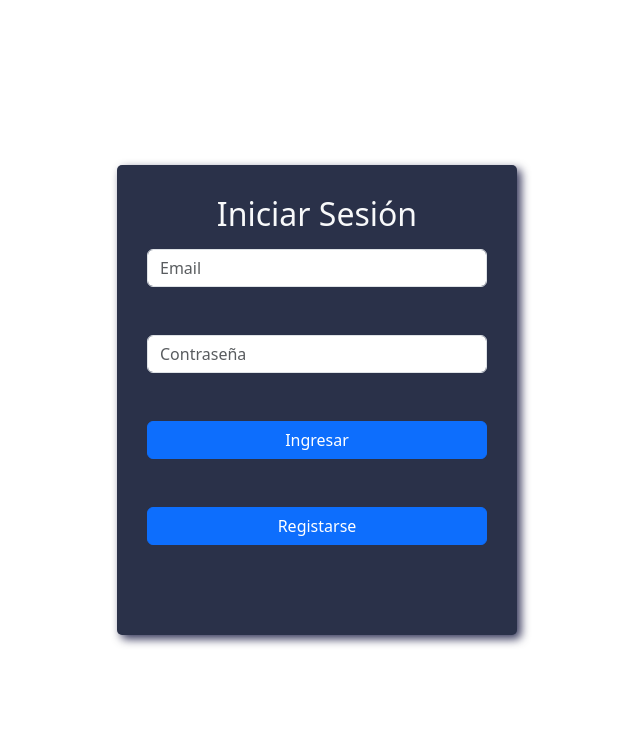
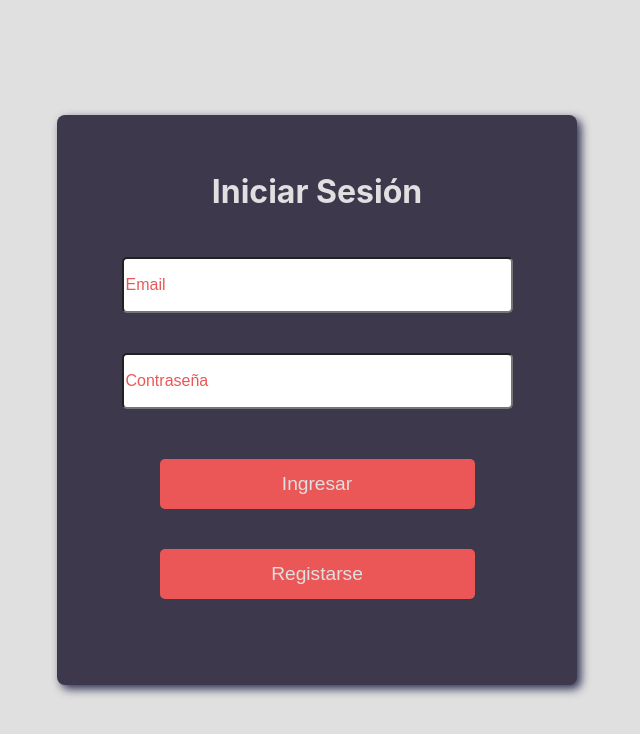
Before and after one commit to haroldjose/Final_Tasks_Manager, a React (Create React App) app in the folder frontend/: page /login in a window 1280 px wide. Shown: the top 734 px of the page, without its empty margins (323-963 px from the left). Built offline with nearby package versions, Linux system fonts and the light colour scheme.

Commit message:
cambion frontend

```diff
--- a/frontend/package.json
+++ b/frontend/package.json
@@ -8,7 +8,6 @@
     "@testing-library/react": "^16.2.0",
     "@testing-library/user-event": "^13.5.0",
     "axios": "^1.8.4",
-    "bootstrap": "^5.3.3",
     "jwt-decode": "^4.0.0",
     "react": "^19.0.0",
     "react-dom": "^19.0.0",
--- a/frontend/src/api.js
+++ b/frontend/src/api.js
@@ -1,7 +1,7 @@
 import axios from "axios";
 
 const API = axios.create({
-  baseURL: "http://localhost:3001/api",
+  baseURL: "https://final-tasks-manager.onrender.com/api",
 });
 
 API.interceptors.request.use((config) => {
--- a/frontend/src/components/TaskForm.js
+++ b/frontend/src/components/TaskForm.js
@@ -49,7 +49,7 @@ const TaskForm = ({ task, onTaskSaved }) => {
                 <option value="completada">Completada</option>
             </select>
             <input type="date" value={dueDate} onChange={(e) => setDueDate(e.target.value)} />
-            <button class="btn btn-primary w-10" type="submit">{task ? "Actualizar" : "Crear"} Tarea</button>
+            <button class="" type="submit">{task ? "Actualizar" : "Crear"} Tarea</button>
         </form>
     );
 };
--- a/frontend/src/components/TaskList.js
+++ b/frontend/src/components/TaskList.js
@@ -24,7 +24,7 @@ const TaskList = ({ tasks, onEdit, onDelete }) => {
   return (
     <div>
       <h3>Filtrar Tareas</h3>
-      <select onChange={(e) => setFilterStatus(e.target.value)}>
+      <select  onChange={(e) => setFilterStatus(e.target.value)}>
         <option value="">Todos</option>
         <option value="pendiente">Pendiente</option>
         <option value="en progreso">En Progreso</option>
@@ -32,9 +32,9 @@ const TaskList = ({ tasks, onEdit, onDelete }) => {
       </select>
       <input type="date" onChange={(e) => setFilterDate(e.target.value)} />
 
-      <ul>
+      <ul >
         {filteredTasks.map((task) => (
-          <li key={task.id}>
+          <li class="task" key={task.id}>
             <h3>{task.title}</h3>
             <p>{task.description}</p>
             <p>Estado: {task.status}</p>
@@ -44,9 +44,9 @@ const TaskList = ({ tasks, onEdit, onDelete }) => {
               <button onClick={() => onEdit(task)}>Editar</button>
             )}
             {task.status === "en progreso" && (
-              <button class="btn btn-primary w-10" onClick={() => markAsCompleted(task.id)}>Completar</button>
+              <button class="" onClick={() => markAsCompleted(task.id)}>Completar</button>
             )}
-            <button class="btn btn-primary w-10" onClick={() => onDelete(task.id)}>Eliminar</button>
+            <button class="" onClick={() => onDelete(task.id)}>Eliminar</button>
           </li>
         ))}
       </ul>
--- a/frontend/src/index.css
+++ b/frontend/src/index.css
@@ -3,7 +3,7 @@ body {
   justify-content: center;
   align-items: center;
   height: 100vh;
-  background-color: #dcd9c9;
+  background-color: #E0E0E0;
   margin: 0;
   font-family: -apple-system, BlinkMacSystemFont, 'Segoe UI', 'Roboto', 'Oxygen',
     'Ubuntu', 'Cantarell', 'Fira Sans', 'Droid Sans', 'Helvetica Neue',
@@ -18,22 +18,95 @@ code {
 }
 
 .form-container {
-  width: 400px;
-  height: 470px;
+  width: 460px;
+  height: 510px;
   display: block;
   justify-content: center;
-  background-color: #2A3149;
+  background-color: #3E384D;
   padding: 30px;
-  border-radius: 5px;
+  border-radius: 8px;
   box-shadow: 4px 4px 10px rgba(1, 3, 47, 0.8);
   text-align: center;
 }
-.btn-primary {
-  background-color: #007bff;
+
+.text {
+  color: #E0E0E0;
+  font-size: 2em;
+}
+
+.btn {
+  width: 315px;
+  height: 50px;
+  background-color: #EB5757;
   border: none;
+  border-radius: 5px;
+  margin: 20px;
+  color: #E0E0E0;
+  font-size: 1.2em;
+
 }
-.btn-celeste {
-  background-color: #00cfff;
+
+.btn-top {
+  margin-top: 30px;
+}
+
+.form {
+  width: 383px;
+  height: 50px;
+  font-size: 1em;
+  border-radius: 5px;
+  margin: 20px;
+
+}
+
+.form-change {
+  margin: 10px;
+}
+
+::placeholder {
+  color: #EB5757;
+  padding: auto;
+}
+
+.dashboard {
+  display: flex;
+  justify-content: space-between;
+}
+
+.dashboard h2 {
+  justify-content: flex-start;
+  color: #EB5757;
+  font-size: 1.3em;
+  margin-left: -360px;
+
+}
+
+.dashboard button {
+  justify-content: flex-end;
+  width: 140px;
+  height: 40px;
+  background-color: #EB5757;
   border: none;
-  width: 100%;
+  border-radius: 5px;
+  color: #E0E0E0;
+  margin-right: -360px;
+
 }
+
+div h3 {
+  color: #EB5757;
+  margin-left: -360px;
+
+}
+
+div TaskList {
+  display: flex;
+  justify-content: space-between;
+}
+
+.task{
+  width: 250px;
+  height: 260;
+  background-color: #006ECB;
+  box-shadow: 4px 4px 10px rgba(1, 3, 47, 0.8);
+}
--- a/frontend/src/index.js
+++ b/frontend/src/index.js
@@ -4,7 +4,6 @@ import './index.css';
 import App from './App';
 import reportWebVitals from './reportWebVitals';
 
-import "bootstrap/dist/css/bootstrap.min.css"; // estilos de bootstrap
 
 
 const root = ReactDOM.createRoot(document.getElementById('root'));
--- a/frontend/src/pages/Dashboard.js
+++ b/frontend/src/pages/Dashboard.js
@@ -38,15 +38,18 @@ const Dashboard = () => {
 
   return (
     <div>
-      <h2 class="text-md mb-3">Bienvenido {user?.name}</h2>
-      <button class="btn btn-primary w-10" onClick={logout}>Cerrar Sesión</button>
-
+      <div class="dashboard">
+        <h2>Bienvenido {user?.name}</h2>
+        <button onClick={logout}>Cerrar Sesión</button>
+      </div>
       <h3>{editingTask ? "Editar Tarea" : "Nueva Tarea"}</h3>
       <TaskForm task={editingTask} onTaskSaved={handleTaskSaved} />
 
       <h3>Mis Tareas</h3>
       <TaskList tasks={tasks} onEdit={setEditingTask} onDelete={handleDelete} />
-    </div>
+    </div >
+
+
   );
 };
 
--- a/frontend/src/pages/LoginPage.js
+++ b/frontend/src/pages/LoginPage.js
@@ -25,15 +25,15 @@ const LoginPage = () => {
 
   return (
     <div class="form-container">
-      <h2 class="text-md text-light mb-3">Iniciar Sesión</h2>
+      <h2 class="text">Iniciar Sesión</h2>
       <form onSubmit={handleSubmit}>
-        <input type="email" class="form-control mb-5 mt-2"  placeholder="Email" value={email} onChange={(e) => setEmail(e.target.value)} />
+        <input type="email" class="form"  placeholder="Email" value={email} onChange={(e) => setEmail(e.target.value)} />
 
-        <input type="password" class="form-control mb-5" placeholder="Contraseña" value={password} onChange={(e) => setPassword(e.target.value)} />
+        <input type="password" class="form" placeholder="Contraseña" value={password} onChange={(e) => setPassword(e.target.value)} />
 
-        <button class="btn btn-primary w-100" type="submit">Ingresar</button>
+        <button class="btn btn-top" type="submit">Ingresar</button>
       </form>
-      <button class="btn btn-primary mt-5 w-100 " onClick={handleRegister}>Registarse</button>
+      <button class="btn" onClick={handleRegister}>Registarse</button>
     </div>
   );
 };
--- a/frontend/src/pages/RegisterPage.js
+++ b/frontend/src/pages/RegisterPage.js
@@ -25,14 +25,14 @@ const RegisterPage = () => {
 
     return (
         <div class="form-container">
-            <h2 class="text-md text-light mb-3">Registro</h2>
+            <h2 class="text">Registro</h2>
             <form onSubmit={handleSubmit}>
-                <input type="text" class="form-control mb-5 mt-2" placeholder="Nombre" value={name} onChange={(e) => setName(e.target.value)} />
-                <input type="email" class="form-control mb-5 mt-2" placeholder="Email" value={email} onChange={(e) => setEmail(e.target.value)} />
-                <input type="password" class="form-control mb-5 mt-2" placeholder="Contraseña" value={password} onChange={(e) => setPassword(e.target.value)} />
-                <button class="btn btn-primary w-100" type="submit">Registrarse</button>
+                <input type="text" class="form form-change" placeholder="Nombre" value={name} onChange={(e) => setName(e.target.value)} />
+                <input type="email" class="form form-change" placeholder="Email" value={email} onChange={(e) => setEmail(e.target.value)} />
+                <input type="password" class="form form-change" placeholder="Contraseña" value={password} onChange={(e) => setPassword(e.target.value)} />
+                <button class="btn " type="submit">Registrarse</button>
             </form>
-            <button class="btn btn-primary mt-3 w-100 " onClick={handleLogin}>Inicio sesion</button>
+            <button class="btn " onClick={handleLogin}>Inicio sesion</button>
         </div>
     );
 };
```
Also changed, not shown: 1 other file (tests, documents, lock files or other folders).
